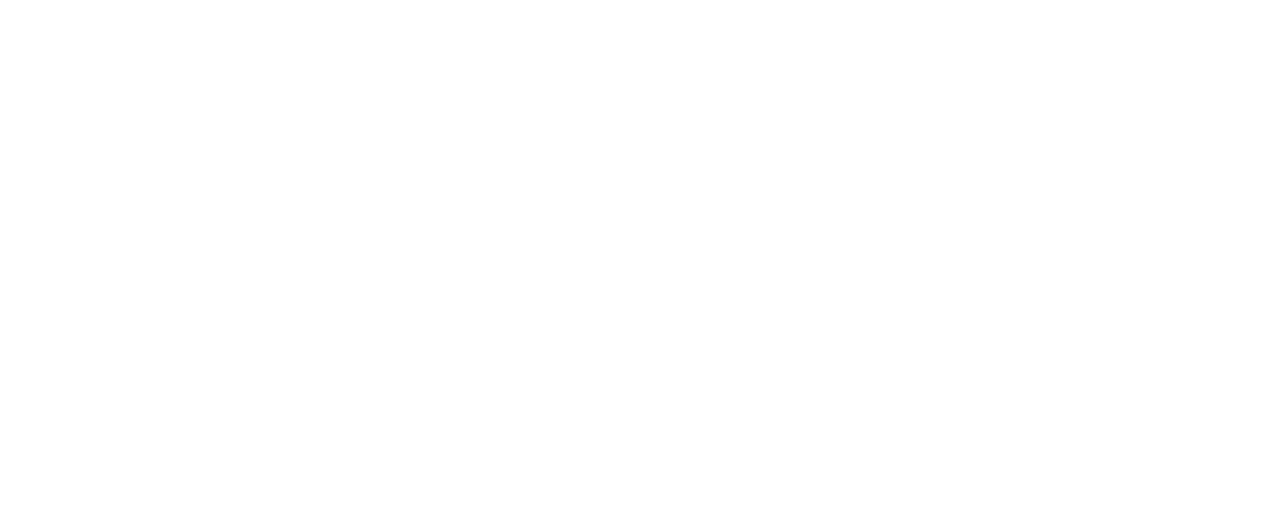
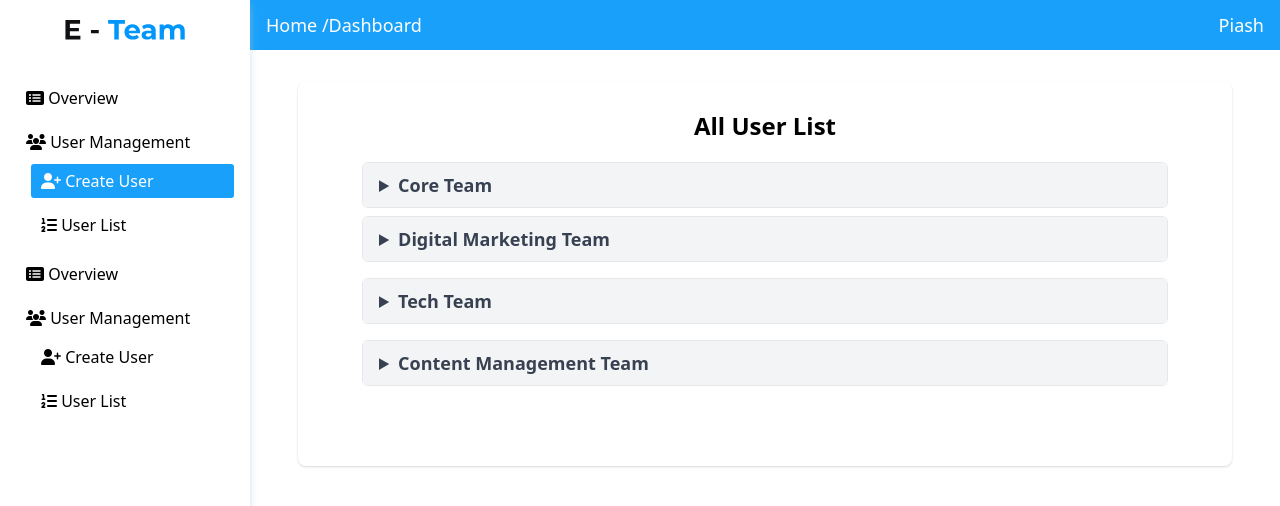
Before and after one commit to web-shoharab-pk/E-Team, a React (Create React App) app: page /allUser-list in a window 1280 px wide. Shown: the top 506 px of the page. Built offline with nearby package versions, Linux system fonts and the light colour scheme.

Commit message:
all user list update

```diff
--- a/package.json
+++ b/package.json
@@ -23,6 +23,7 @@
     "react-dom": "^17.0.2",
     "react-router-dom": "^5.2.0",
     "react-scripts": "4.0.3",
+    "reactstrap": "^8.9.0",
     "styled-components": "^5.3.0",
     "typescript": "^4.1.2",
     "ui-progress-circle": "^1.1.0",
--- a/src/App.tsx
+++ b/src/App.tsx
@@ -14,6 +14,7 @@
 import AssignmentArea from "./components/AssignmentArea/AssignmentArea";
 import FeedBacks from "./components/FeedBacks/FeedBacks";
 import LeaderBoard from "./components/LeaderBoard/LeaderBoard";
+import AllUserList from "./components/AllUserList/AllUserList";
 
 const App = () => {
   return (
@@ -38,6 +39,11 @@
         <Route path="/create-user">
           <Dashboard>
             <CreateUser />
+          </Dashboard>
+        </Route>
+        <Route path="/allUser-list">
+          <Dashboard>
+            <AllUserList />
           </Dashboard>
         </Route>
         <Route path="/leaderBoard">
--- /dev/null
+++ b/src/components/AllUserList/AllUserList.tsx
@@ -0,0 +1,121 @@
+import { faSearch } from '@fortawesome/free-solid-svg-icons';
+import { FontAwesomeIcon } from '@fortawesome/react-fontawesome';
+import React, { useState } from 'react';
+
+const AllUserList = () => {
+    return (
+        <div className="shadow mx-8 mt-4 pt-4 pb-16 rounded-lg">
+            <h2 className="text-center text-2xl py-3 font-semibold">All User List</h2>
+
+                <section className="text-gray-700">
+                    <div className="w-full px-16 pt-2">
+                        <details className="mb-2 rounded-md border">
+                            <summary className="text-lg font-semibold bg-gray-100 py-2 px-4">
+                                Core Team
+                            </summary>
+
+                            <div className="px-8 mt-3 mb-10 py-2">
+                                <div className="relative block text-right my-2">
+                                    <input type="search" className="shadow-sm rounded-3xl border p-2" placeholder="Search here" />
+
+                                    <div className="absolute bg-gray-300 py-2 px-4 top-px right-px rounded-r-3xl pin-r pin-t text-purple-lighter">
+                                        <FontAwesomeIcon className="" icon={faSearch} />
+                                    </div>
+                                </div>
+
+                                <div className="pt-2">
+                                    <div className="flex justify-between px-3 border-t border-b-4 py-2">
+                                        <h5 className="font-semibold">Name</h5>
+                                        <h5 className="font-semibold">Email</h5>
+                                        <h5 className="font-semibold">Mobile</h5>
+                                        <h5 className="font-semibold">Designation</h5>
+                                        <h5 className="font-semibold">Action</h5>
+                                    </div>
+
+                                    <div className="flex justify-between px-3 border-b py-2">
+                                        <h5 className="font-semibold">Piash</h5>
+                                        <h5 className="font-semibold">Piash@gmail.com</h5>
+                                        <h5 className="font-semibold">01800000000</h5>
+                                        <h5 className="font-semibold">Team Leader</h5>
+                                        <h5 className="font-semibold">Edit</h5>
+                                    </div>
+
+                                    <div className="flex justify-between px-3 border-b py-2">
+                                        <h5 className="font-semibold">Piash</h5>
+                                        <h5 className="font-semibold">Piash@gmail.com</h5>
+                                        <h5 className="font-semibold">01800000000</h5>
+                                        <h5 className="font-semibold">Team Leader</h5>
+                                        <h5 className="font-semibold">Edit</h5>
+                                    </div>
+
+                                    <div className="flex justify-between px-3 border-b py-2">
+                                        <h5 className="font-semibold">Piash</h5>
+                                        <h5 className="font-semibold">Piash@gmail.com</h5>
+                                        <h5 className="font-semibold">01800000000</h5>
+                                        <h5 className="font-semibold">Team Leader</h5>
+                                        <h5 className="font-semibold">Edit</h5>
+                                    </div>
+                                </div>
+                            </div>
+                        </details>
+                    </div>
+
+                    <div className="w-full px-16">
+                        <details className="mb-4 rounded-md border">
+                            <summary className="text-lg font-semibold bg-gray-100 py-2 px-4">
+                                Digital Marketing Team
+                            </summary>
+
+                            <div className="px-8 mt-3 mb-10 py-2">
+                                <div className="relative block text-right my-2">
+                                    <input type="search" className="shadow-sm rounded-3xl border p-2" placeholder="Search here" />
+
+                                    <div className="absolute bg-gray-300 py-2 px-4 top-px right-px rounded-r-3xl pin-r pin-t text-purple-lighter">
+                                        <FontAwesomeIcon className="" icon={faSearch} />
+                                    </div>
+                                </div>
+                             </div>
+                        </details>
+                    </div>
+
+                    <div className="w-full px-16">
+                        <details className="mb-4 rounded-md border">
+                            <summary className="text-lg font-semibold bg-gray-100 py-2 px-4">
+                                Tech Team
+                            </summary>
+
+                            <div className="px-8 mt-3 mb-10 py-2">
+                                <div className="relative block text-right my-2">
+                                    <input type="search" className="shadow-sm rounded-3xl border p-2" placeholder="Search here" />
+
+                                    <div className="absolute bg-gray-300 py-2 px-4 top-px right-px rounded-r-3xl pin-r pin-t text-purple-lighter">
+                                        <FontAwesomeIcon className="" icon={faSearch} />
+                                    </div>
+                                </div>
+                             </div>
+                        </details>
+                    </div>
+
+                    <div className="w-full px-16">
+                        <details className="mb-4 rounded-md border">
+                            <summary className="text-lg font-semibold bg-gray-100 py-2 px-4">
+                                Content Management Team
+                            </summary>
+
+                            <div className="px-8 mt-3 mb-10 py-2">
+                                <div className="relative block text-right my-2">
+                                    <input type="search" className="shadow-sm rounded-3xl border p-2" placeholder="Search here" />
+
+                                    <div className="absolute bg-gray-300 py-2 px-4 top-px right-px rounded-r-3xl pin-r pin-t text-purple-lighter">
+                                        <FontAwesomeIcon className="" icon={faSearch} />
+                                    </div>
+                                </div>
+                             </div>
+                        </details>
+                    </div>
+                </section>
+        </div>
+    );
+};
+
+export default AllUserList;
```
Also changed, not shown: 1 other file (tests, documents, lock files or other folders).
